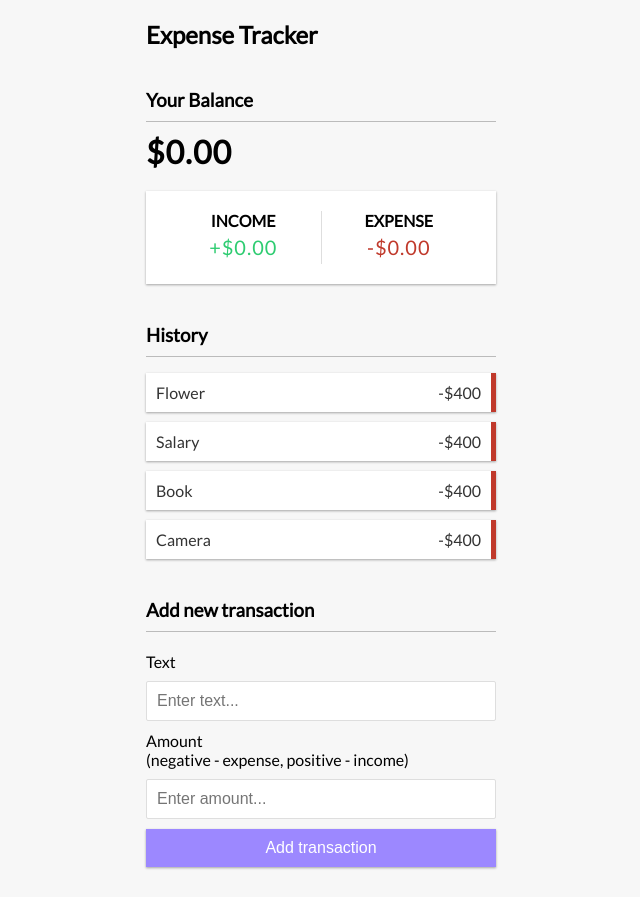
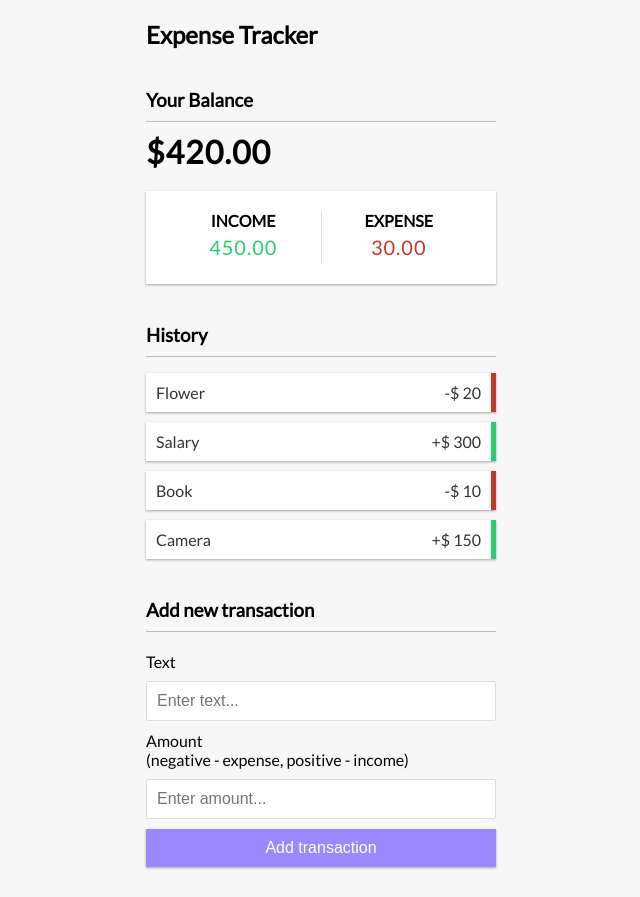
Before and after one commit to Maleehak/Expense-Tracker-App, a React (Create React App) app: page / in a window 1280 px wide. Shown: the whole page, without its empty margins (319-959 px from the left). Built offline with nearby package versions, Linux system fonts and the light colour scheme.

Commit message:
create methods and use globalstate

```diff
--- a/src/components/AddTransection.js
+++ b/src/components/AddTransection.js
@@ -1,12 +1,26 @@
-import React,{useState} from 'react'
+import React,{useState,useContext} from 'react'
+import {GlobalContext} from '../context/GlobalState';
 
 export const AddTransection = () => {
+    const {addTransections}=useContext(GlobalContext);
     const [text, setText] = useState('');
     const [amount, setAmount] = useState('');
+
+    const onSubmit=(e)=>{
+        e.preventDefault();
+        const newTransection={
+            id: Math.floor(Math.random()*100000),
+            text,
+            amount:+amount
+        }
+        console.log(amount);
+        addTransections(newTransection);
+    }
+
     return (
         <div>
             <h3>Add new transaction</h3>
-            <form >
+            <form onSubmit={onSubmit}>
                 <div className="form-control">
                     <label htmlFor="text">Text</label>
                     <input type="text"  value={text}  onChange={(e)=>setText(e.target.value)} placeholder="Enter text..." />
--- a/src/components/Balance.js
+++ b/src/components/Balance.js
@@ -1,10 +1,14 @@
-import React from 'react'
+import React,{useContext} from 'react';
+import {GlobalContext} from '../context/GlobalState';
 
 export const Balance = () => {
+    const {transections}=useContext(GlobalContext);
+    const amounts = transections.map(transection => transection.amount);
+    const total = amounts.reduce((acc, item) => (acc += item), 0).toFixed(2);
     return (
         <div>
             <h3>Your Balance</h3>
-            <h1>$0.00</h1>
+            <h1>${total}</h1>
         </div>
     )
 }
--- a/src/components/IncomeExpense.js
+++ b/src/components/IncomeExpense.js
@@ -1,15 +1,28 @@
-import React from 'react'
+import React,{useContext} from 'react';
+import {GlobalContext} from '../context/GlobalState';
 
 export const IncomeExpense = () => {
+    const {transections}=useContext(GlobalContext);
+    const amounts = transections.map(transaction => transaction.amount);
+    const income = amounts
+      .filter(item => item > 0)
+      .reduce((acc, item) => (acc += item), 0)
+      .toFixed(2);
+
+    const expense = (amounts
+      .filter(item => item < 0)
+      .reduce((acc, item) => (acc += item), 0) *-1 )
+      .toFixed(2);
+
     return (
         <div className="inc-exp-container">
         <div>
           <h4>Income</h4>
-          <p className="money plus">+$0.00</p>
+    <p className="money plus">{income}</p>
         </div>
         <div>
           <h4>Expense</h4>
-          <p className="money minus">-$0.00</p>
+          <p className="money minus">{expense}</p>
         </div>
       </div>
     )
--- a/src/components/Transection.js
+++ b/src/components/Transection.js
@@ -1,10 +1,14 @@
-import React from 'react'
+import React,{useContext} from 'react';
+import {GlobalContext} from '../context/GlobalState';
 
 export const Transection = ({transection}) => {
+    const {deleteTransections}=useContext(GlobalContext);
+
+    const sign=transection.amount<0 ?'-':'+';
     return (
-             <li className="minus">
-                    {transection.text} <span>-$400</span>
-                    <button className="delete-btn">x</button>
+             <li className={transection.amount<0 ?'minus':'plus'}>
+                    {transection.text} <span>{sign}$ {Math.abs(transection.amount)}</span>
+                    <button className="delete-btn" onClick={()=>deleteTransections(transection.id)}>x</button>
             </li>
     )
 }
--- a/src/components/TransectionList.js
+++ b/src/components/TransectionList.js
@@ -1,6 +1,6 @@
 import React,{useContext} from 'react';
-import {GlobalContext} from '../context/GlobalState'
-import {Transection} from './Transection'
+import {GlobalContext} from '../context/GlobalState';
+import {Transection} from './Transection';
 
 export const TransectionList = () => {
     const {transections}=useContext(GlobalContext);
--- a/src/context/AppReducer.js
+++ b/src/context/AppReducer.js
@@ -1,5 +1,15 @@
 export default(state,action)=>{
     switch (action.type) {
+        case 'DELETE_TRANSECTION':
+            return{
+                ...state,
+                transections:state.transections.filter(transection=>transection.id!==action.payload)
+            }
+        case 'ADD_TRANSECTION':
+            return{
+                ...state,
+                transections:[action.payload,...state.transections]
+            }
         default:
             return state;
     }
--- a/src/context/GlobalState.js
+++ b/src/context/GlobalState.js
@@ -1,5 +1,6 @@
 import React,{createContext,useReducer} from 'react';
 import AppReducer from './AppReducer';
+
 const initialState={
     transections:[
         { id: 1, text: 'Flower', amount: -20 },
@@ -13,10 +14,27 @@ export const GlobalContext=createContext(initialState);
 
 //provider
 export const GlobalProvider=({children})=>{
-    const [state] = useReducer(AppReducer, initialState);//[reducer,state]
+    const [state,dispatch] = useReducer(AppReducer, initialState);//[reducer,state]
+
+    //Actions to update global values
+    function deleteTransections(id){
+        dispatch({
+            type:'DELETE_TRANSECTION',
+            payload:id
+        });
+    }
+    function addTransections(transection){
+        dispatch({
+            type:'ADD_TRANSECTION',
+            payload:transection
+        });
+    }
+
     return (
     <GlobalContext.Provider value={{
-        transections:state.transections
+        transections:state.transections,
+        deleteTransections,
+        addTransections
     }}>
         {children}
     </GlobalContext.Provider>)
```
